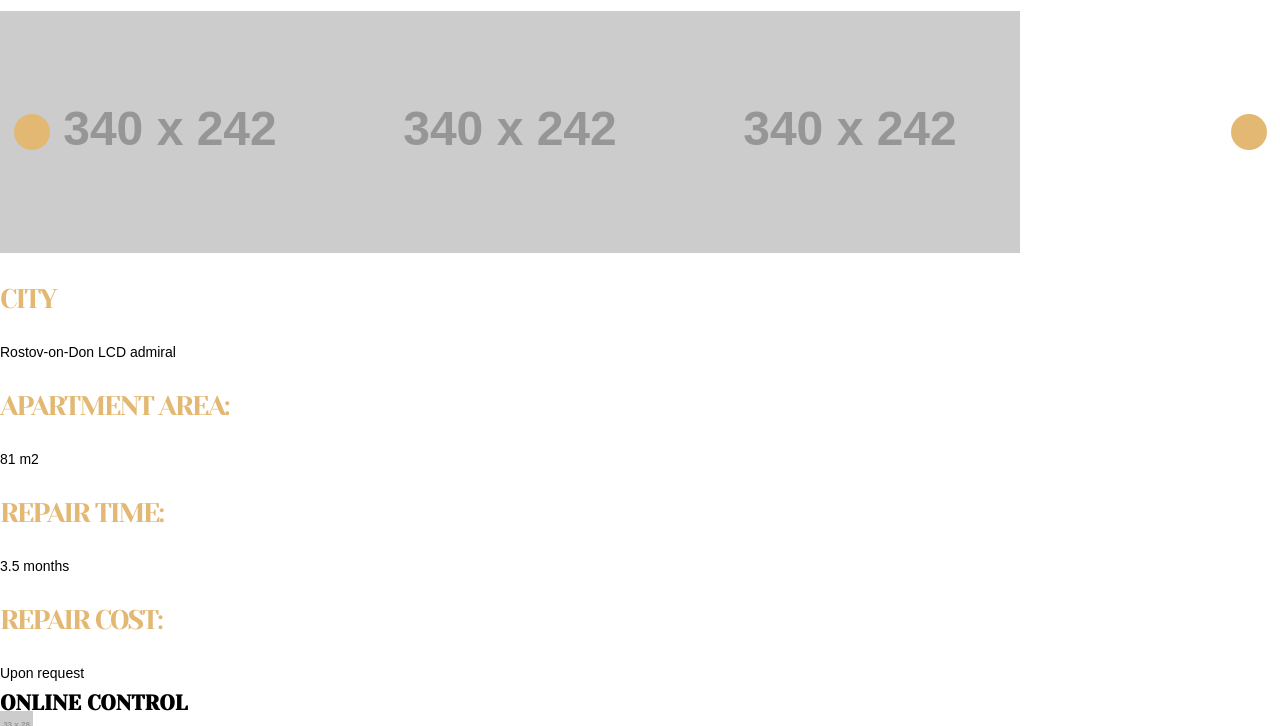
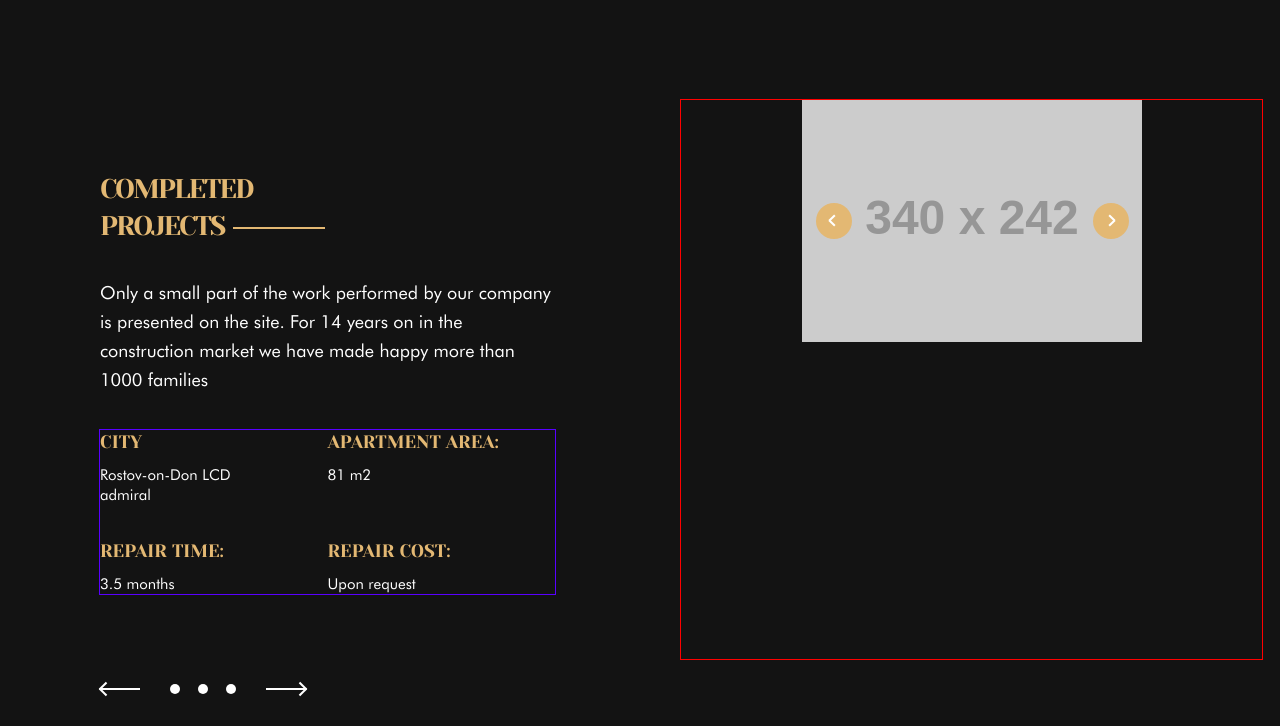
Before and after one commit to aykuli/repair-design-project, a website: page src/index.html in a window 1280 px wide. Shown: the part 864-1590 px from the top of the page. Drawn offline with nearby package versions, Linux system fonts and the light colour scheme; files that its build step writes are made by us from their sources; placeholder pictures from the web are drawn by us.

Commit message:
feat: styling projects block not fully

```diff
--- a/src/index.html
+++ b/src/index.html
@@ -45,6 +45,7 @@
           </button>
         </div>
       </section>
+
       <section class="projects">
         <div class="projects__header">
           <h2 class="projects__title">Completed projects</h2>
@@ -52,12 +53,12 @@
         </div>
         <div class="projects__slider slider">
           <ul class="slider__nav--list">
-            <li class="slider__nav--item"><a class="slider__nav--link link--current border-bottom" href="#">Rostov-on-Don, Admiral</a></li>
-            <li class="slider__nav--item"><a class="slider__nav--link" href="#">Sochi Thieves</a></li>
-            <li class="slider__nav--item"><a class="slider__nav--link" href="#">Rostov-on-Don Patriotic</a></li>
+            <li class="slider__nav--item slider__nav--item-current">Rostov-on-Don, Admiral</li>
+            <li class="slider__nav--item">Sochi Thieves</li>
+            <li class="slider__nav--item">Rostov-on-Don Patriotic</li>
           </ul>
           <div class="slider__img--list">
-            <button class="slider__btn--prev btn--yellow-round" type="button"><span class="visually-hidden">Предыдущий слайд</span></button>
+            <button class="slider__btn--prev" type="button"><span class="visually-hidden">Предыдущий слайд</span></button>
             <img  class="slider__img--item"
                   src="http://placehold.it/340x242"
                   alt="Rostov-on-Don, Admiral hall"
@@ -70,7 +71,7 @@
                   src="http://placehold.it/340x242"
                   alt="Rostov-on-Don Patriotic"
                   width="340" height="242">
-            <button class="slider__btn--next btn--yellow-round" type="button"><span class="visually-hidden">Следующий слайд</span></button>
+            <button class="slider__btn--next" type="button"><span class="visually-hidden">Следующий слайд</span></button>
           </div>
         </div>
         <ul class="projects__desc--list">
@@ -92,13 +93,14 @@
           </li>
         </ul>
         <div class="toggles projects__toggles">
-          <button type="button" class="toggle__prev"><span class="visually-hidden">Предыдущий слайд</span></button>
+          <button type="button" class="toggle__arrow toggle__arrow--prev "><span class="visually-hidden">Предыдущий слайд</span></button>
           <button type="button" class="toggle"><span class="visually-hidden">Первый слайд</span></button>
           <button type="button" class="toggle"><span class="visually-hidden">Второй слайд</span></button>
           <button type="button" class="toggle"><span class="visually-hidden">Третий слайд</span></button>
-          <button type="button" class="toggle__next"><span class="visually-hidden">Следующий слайд</span></button>
+          <button type="button" class="toggle__arrow toggle__arrow--next"><span class="visually-hidden">Следующий слайд</span></button>
         </div>
       </section>
+
       <section class="online-control">
         <h2 class="online-control__title">Online control</h2>
         <img  src="http://placehold.it/33x28"
--- a/src/sass/blocks/_main-offer.scss
+++ b/src/sass/blocks/_main-offer.scss
@@ -2,6 +2,7 @@
   &__wrap {
     padding: 85px 18px 60px 18px;
 
+    background-color: $color-black;
     background-image: url(http://placehold.it/375x476);
     background-repeat: no-repeat;
     background-position: 0 0;
@@ -18,6 +19,7 @@
 
     font-size: 23px;
     line-height: 31px;
+    text-align: left;
     color: #fff;
   }
 
@@ -28,6 +30,7 @@
     font-family: 'FuturaBookC', 'Arial', sans-serif;
     font-size: 18px;
     line-height: 24px;
+    text-align: left;
     color: #fff;
     }
 
@@ -56,6 +59,7 @@
 
     display: flex;
     padding-top: 0;
+    margin-bottom: 48px;
 
     background-image: url(http://placehold.it/1358x707);
 
@@ -64,7 +68,7 @@
       flex-direction: column;
       justify-content: space-around;
 
-      background-color: #000;
+      background-color: $color-black;
 
       &--text {
         position: relative;
@@ -113,7 +117,7 @@
 
     &__scroll {
       position: absolute;
-      bottom: 0;
+      bottom: -48px;
       left: 0;
 
       display: block;
@@ -131,7 +135,7 @@
         text-transform: uppercase;
         color: #fff;
 
-        background-color: #000;
+        background-color: $color-black;
         border: none;
       }
 
--- a/src/sass/blocks/_projects.scss
+++ b/src/sass/blocks/_projects.scss
@@ -1,10 +1,41 @@
 .projects {
-  display: flex;
-  flex-direction: column;
+  padding: 35px 18px;
+
+  color: #fff;
+
+  background-color: #252525;
+
+  &__header {
+    margin-bottom: 36px;
+  }
+
+  &__title {
+    max-width: 200px;
+    margin: 0 auto 22px;
+
+    color: $color-main;
+  }
+
+  &__text {
+    min-height: 86px;
+    line-height: 22px;
+  }
+
+  &__slider {
+    margin-bottom: 35px;
+  }
 
   &__desc {
     &--list {
       @include reset-list;
+
+      display: grid;
+      grid-template-columns: 1fr 1fr;
+      row-gap: 25px;
+      max-width: 340px;
+      margin: 0 auto;
+
+      text-align: left;
     }
 
     &--item {
@@ -12,14 +43,25 @@
       padding: 0;
 
       &-title {
+        min-width: 150px;
+        margin-bottom: 10px;
+
         font-family: 'YesevaOne', 'Arial', sans-serif;
         font-style: normal;
         font-weight: normal;
-        font-size: 27px;
-        line-height: 37px;
-        letter-spacing: -0.07em;
+        font-size: 14px;
+        line-height: 20px;
+        text-align: left;
         text-transform: uppercase;
         color: $color-main;
+      }
+
+      &-text {
+        margin-right: 50px;
+
+        font-size: 14px;
+        line-height: 20px;
+        text-align: left;
       }
     }
   }
@@ -29,31 +71,91 @@
   }
 }
 
-@media(min-width: 1440px) {
+@media(min-width: 1000px) {
   .projects {
+    display: grid;
+    grid-template-columns: 1fr 1fr;
+    grid-template-areas:
+    "header slider"
+    "desc slider"
+    "toggles slider";
+
+    padding-top: 107px;
+    padding-left: 100px;
+
+    background-color: $color-black;
+
     &__header {
-      order: 0;
+      grid-area: header;
+
+      padding-top: 70px;
+    }
+
+    &__title {
+      position: relative;
+
+      margin: 0 0 34px;
+
+      font-size: 27px;
+      line-height: 37px;
+      letter-spacing: -0.07em;
+      text-align: left;
+
+      &::after {
+        content: '';
+
+        position: absolute;
+        bottom: 15px;
+        right: -25px;
+
+        width: 92px;
+        height: 2px;
+
+        background-color: $color-main;
+      }
+    }
+
+    &__text {
+      max-width: 454px;
+
+      font-size: 18px;
+      line-height: 29px;
+      text-align: left;
     }
 
     &__desc {
       &--list {
         @include reset-list;
-        order: 1;
+
+        grid-area: desc;
+        row-gap: 34px;
+        max-width: 455px;
+
+        margin-bottom: 90px;
       }
 
       &--item {
-        margin: 0;
-        padding: 0;
+        &-title {
+          font-size: 18px;
+          line-height: 25px;
+        }
+
+        &-text {
+          font-size: 15px;
+          line-height: 20px;
+        }
       }
     }
 
+    &__toggles {
+      grid-area: toggles;
 
-    &__toggles {
       display: flex;
     }
 
     &__slider {
-      order: 2;
+      max-width: 840px;
+      grid-area: slider;
     }
   }
 }
--- a/src/sass/blocks/_slider.scss
+++ b/src/sass/blocks/_slider.scss
@@ -11,6 +11,10 @@
 
       display: flex;
       flex-wrap: nowrap;
+      width: 340px;
+      height: 242px;
+      margin: 0 auto;
+
       overflow: hidden;
     }
   }
@@ -27,10 +31,44 @@
       background-color: $color-main;
       border: none;
       border-radius: 50%;
+
+      &::before,
+      &::after {
+        content: '';
+
+        position: absolute;
+        top: 14px;
+        left: 15px;
+
+        width: 8px;
+        height: 2px;
+
+        background-color: #fff;
+      }
+
+      &::before {
+        transform: rotate(45deg);
+      }
+
+      &::after {
+        top: 19px;
+
+        transform: rotate(-45deg);
+      }
     }
 
     &--prev {
       left: 14px;
+
+      &::before {
+        top: 19px;
+        left: 12px;
+      }
+
+      &::after {
+        top: 14px;
+        left: 12px;
+      }
     }
 
     &--next {
@@ -39,19 +77,71 @@
   }
 }
 
-@media(min-width: 1440px) {
+@media(min-width: 1400px) {
   .slider {
     &__nav {
       &--list {
         @include reset-list;
 
         display: flex;
+        margin-bottom: 45px;
       }
 
       &--item {
         margin: 0;
+        margin-right: 60px;
         padding: 0;
+
+        font-family: 'Yeseva One', 'Arial', sans-serif;
+        font-style: normal;
+        font-weight: normal;
+        font-size: 14px;
+        line-height: 19px;
+        color: rgba(255, 255, 255, 0.3);
+        text-transform: uppercase;
+
+        &:last-child {
+          margin-right: 0;
+        }
+
+        &-current {
+          color: $color-main;
+
+          border-bottom: 1px solid $color-main;
+        }
       }
+   }
+
+   &__btn {
+    &--prev {
+      display: none;
+    }
+
+    &--next {
+      position: absolute;
+      top: 103px;
+
+      width: 55px;
+      height: 55px;
+
+      background-color: $color-main;
+      border: none;
+      border-radius: 50%;
+
+      &::before,
+      &::after {
+        content: '';
+
+        position: absolute;
+        top: 14px;
+        left: 15px;
+
+        width: 8px;
+        height: 2px;
+
+        background-color: #fff;
+      }
+    }
     }
   }
 }
--- /dev/null
+++ b/src/sass/blocks/_toggles.scss
@@ -0,0 +1,72 @@
+.toggle {
+  width: 10px;
+  height: 10px;
+  margin: 0;
+  margin-right: 18px;
+  padding: 0;
+
+  background-color: #fff;
+  border: none;
+  border-radius: 50%;
+
+  &__arrow {
+    position: relative;
+
+    width: 40px;
+    height: 1px;
+    margin-top: 4px;
+
+    background-color: #fff;
+    border: none;
+
+    &::before,
+    &::after {
+      content: '';
+
+      position: absolute;
+      top: 0;
+      right: 0;
+
+      width: 10px;
+      height: 2px;
+
+      background-color: #fff;
+    }
+
+    &::before {
+      transform: rotate(45deg);
+    }
+
+    &::after {
+      transform: rotate(-45deg);
+    }
+
+    &--prev {
+      margin-right: 30px;
+
+      &::before {
+        top: 3px;
+        left: -2px;
+      }
+
+      &::after {
+        top: -3px;
+        left: -2px;
+      }
+    }
+
+    &--next {
+      margin-left: 12px;
+
+      &::before {
+        top: -3px;
+        right: -2px;
+      }
+
+      &::after {
+        top: 3px;
+        right: -2px;
+      }
+    }
+  }
+}
--- a/src/sass/scaffold/_outlines.scss
+++ b/src/sass/scaffold/_outlines.scss
@@ -1,7 +1,7 @@
-.site-nav__item {
+.projects__slider {
   outline: 1px solid red;
 }
 
-.main-offer__scroll--text {
+.projects__desc--list {
   outline: 1px solid rgb(89, 0, 255);
 }
--- a/src/sass/scaffold/_tags.scss
+++ b/src/sass/scaffold/_tags.scss
@@ -9,7 +9,7 @@ body {
   font-weight: 400;
   color: #000;
 
-  background-color: #222;
+  background-color: $color-black;
 }
 
 a {
@@ -39,5 +39,19 @@ h2 {
   padding: 0;
 
   font-family: 'YesevaOne', 'Arial', 'sans-serif';
+  font-size: 22px;
+  line-height: 30px;
+  font-weight: normal;
+  font-style: normal;
+  letter-spacing: -0.07em;
+  text-align: center;
   text-transform: uppercase;
 }
+
+p {
+  margin: 0;
+  padding: 0;
+
+  font-family: 'FuturaBookC', 'Arial', 'sans-serif';
+  text-align: center;
+}
--- a/src/sass/style.scss
+++ b/src/sass/style.scss
@@ -11,7 +11,7 @@
 @import './blocks/main-offer';
 @import './blocks/projects';
 @import './blocks/slider';
+@import './blocks/toggles';
 // @import './blocks/site-nav';
 // @import './blocks/site-nav';
 // @import './blocks/site-nav';
-// @import './blocks/site-nav';
```
